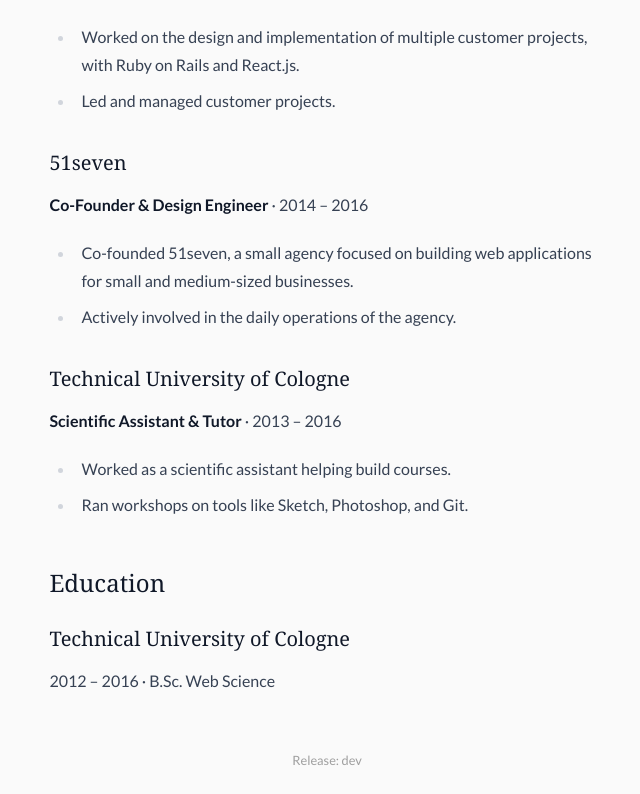
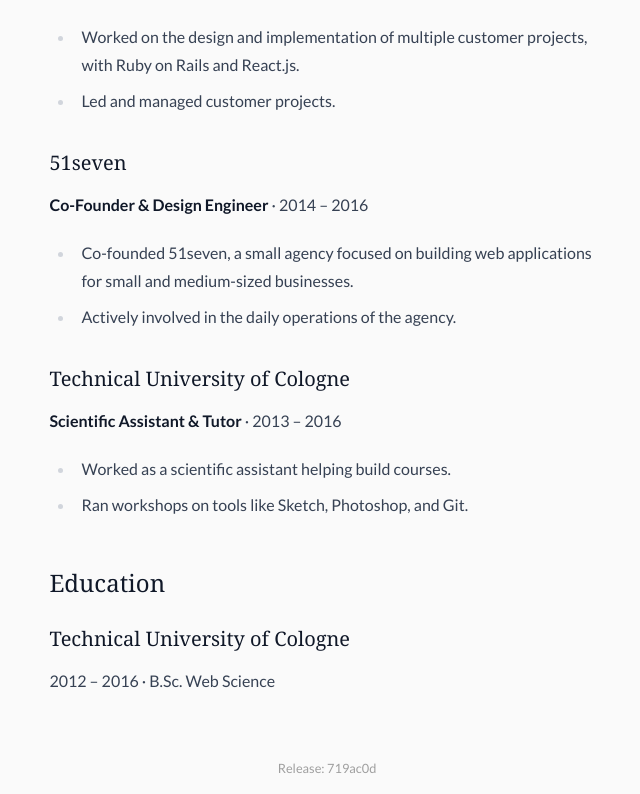
Before and after one commit to Plsr/website, a Next.js app: page /cv in a window 1280 px wide. Shown: the part 1590-2384 px from the top of the page, without its empty margins (313-953 px from the left). Built offline with nearby package versions, Linux system fonts and the light colour scheme.

Commit message:
Link to latest Github Release

```diff
--- a/app/layout.tsx
+++ b/app/layout.tsx
@@ -2,6 +2,7 @@
 import { Lato, Geist_Mono } from "next/font/google";
 import "./globals.css";
 import { Navigation } from "@/components/navigation";
+import { Footer } from "@/components/footer";
 
 const lato = Lato({
   variable: "--font-lato",
@@ -55,11 +56,7 @@
       <body className="min-h-full flex flex-col">
         <Navigation />
         {children}
-        <div className="mt-auto flex items-center justify-center w-full py-2">
-          <small className="opacity-40">
-            Release: {process.env.BUILD_VERSION || "dev"}
-          </small>
-        </div>
+        <Footer />
       </body>
     </html>
   );
--- /dev/null
+++ b/components/footer.tsx
@@ -0,0 +1,25 @@
+export function Footer() {
+  return (
+    <div className="mt-auto flex items-center justify-center w-full py-4">
+      <ReleaseLink buildVersion="719ac0d50d241a66057672552ed4536d52352a19" />
+    </div>
+  );
+}
+
+function ReleaseLink({
+  buildVersion = process.env.BUILD_VERSION,
+}: {
+  buildVersion?: string;
+}) {
+  if (!buildVersion) {
+    return <small className="opacity-40">dev build</small>;
+  }
+
+  return (
+    <small className="opacity-40">
+      <a href={`https://github.com/Plsr/website/commit/${buildVersion}`}>
+        Release: {buildVersion.slice(0, 7)}
+      </a>
+    </small>
+  );
+}
```
